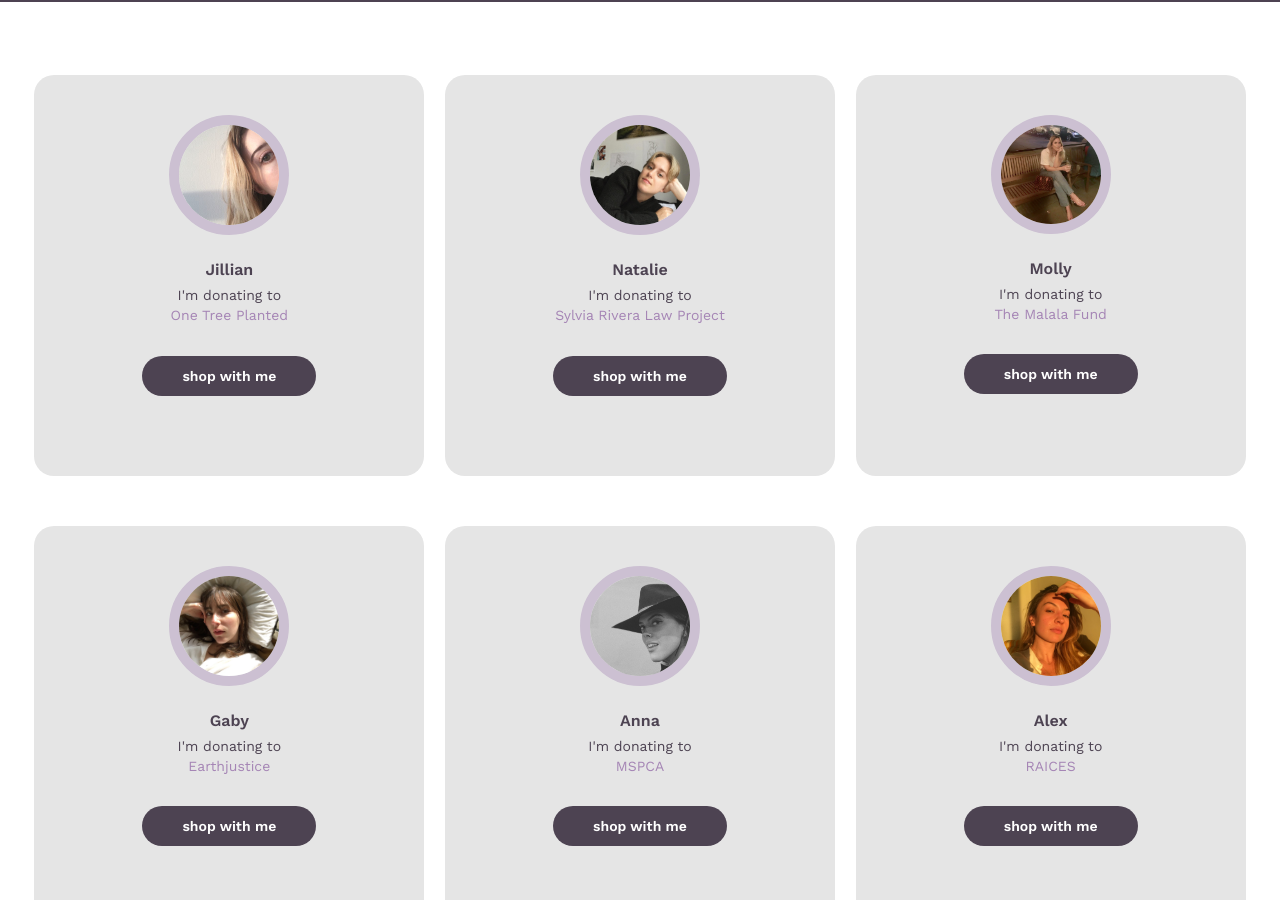
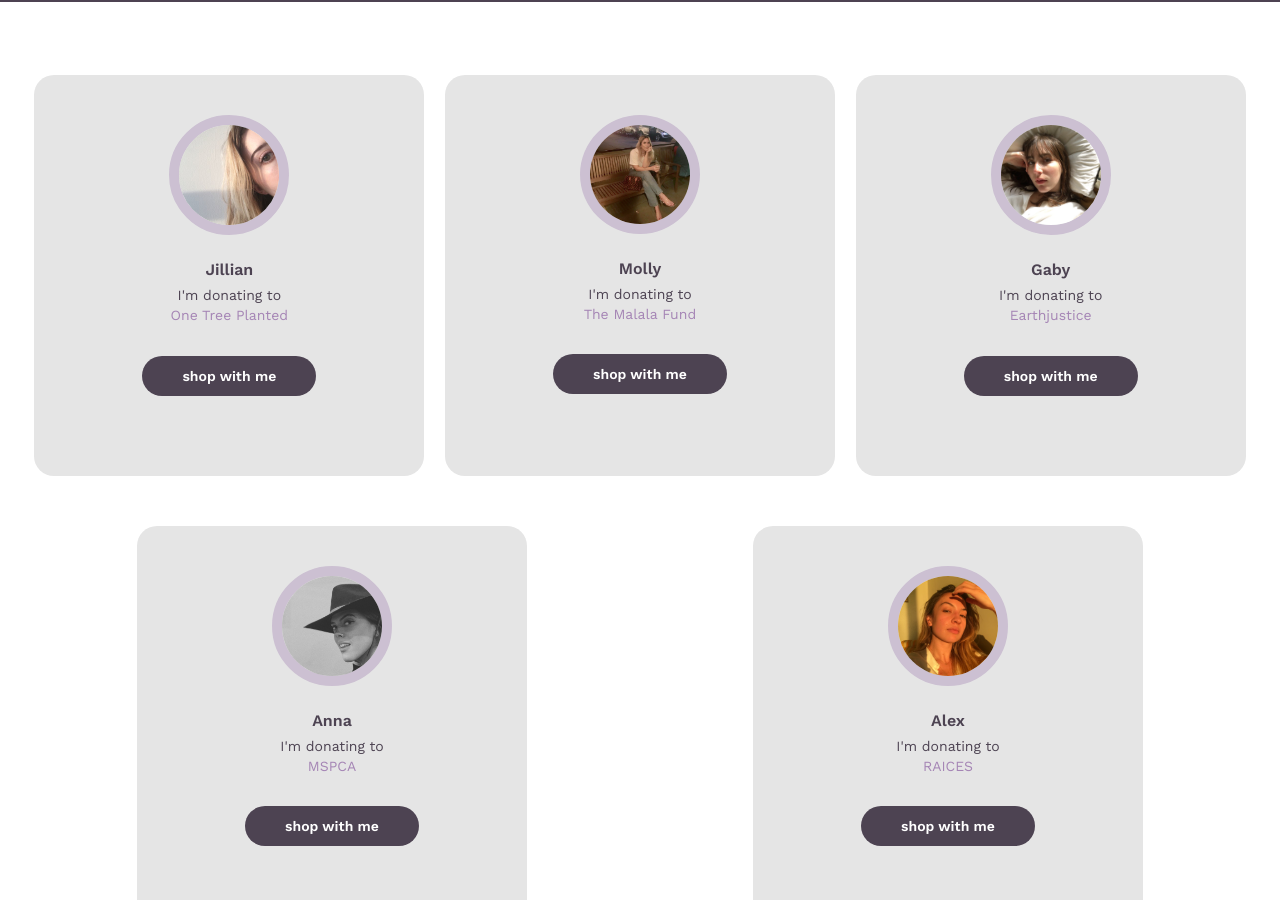
Before and after one commit to jilliangmeehan/donatewithus, a Jekyll site: the page built from index.html, in a window 1280 px wide and 900 px high, scrolled down 1571 px. Built offline with Jekyll 4.4.1, drawn with Linux system fonts in a browser that asks for light colours.

Commit message:
hide natalie

```diff
--- a/_data/people.yml
+++ b/_data/people.yml
@@ -94,8 +94,6 @@
   url: https://www.instagram.com/fracturedaesthetic/
   id: 1
   img: assets/images/natalie_favicon.ico
-  organization: Sylvia Rivera Law Project
-  organization_url: https://srlp.org/
   total: 117.94
   links:
    - title: Glossier
```
